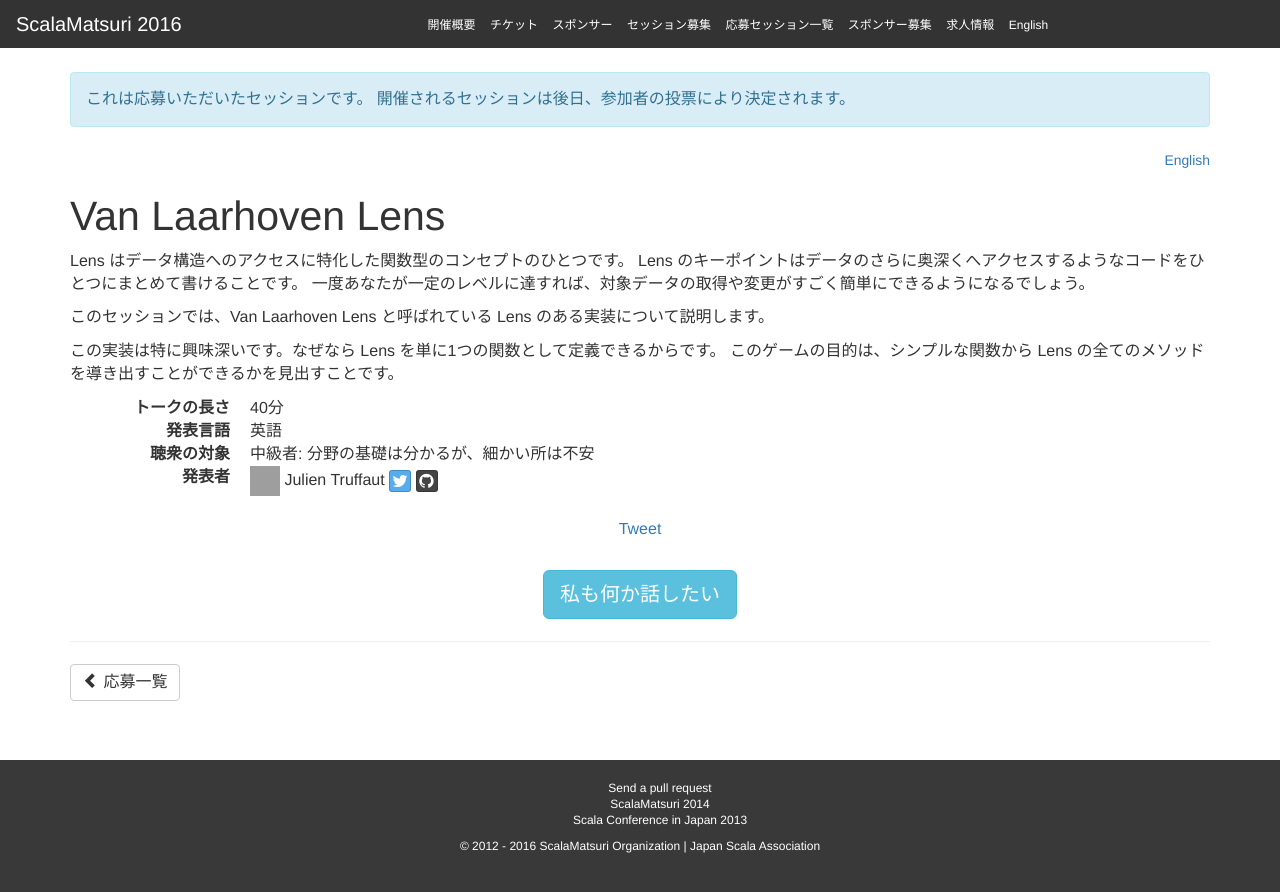
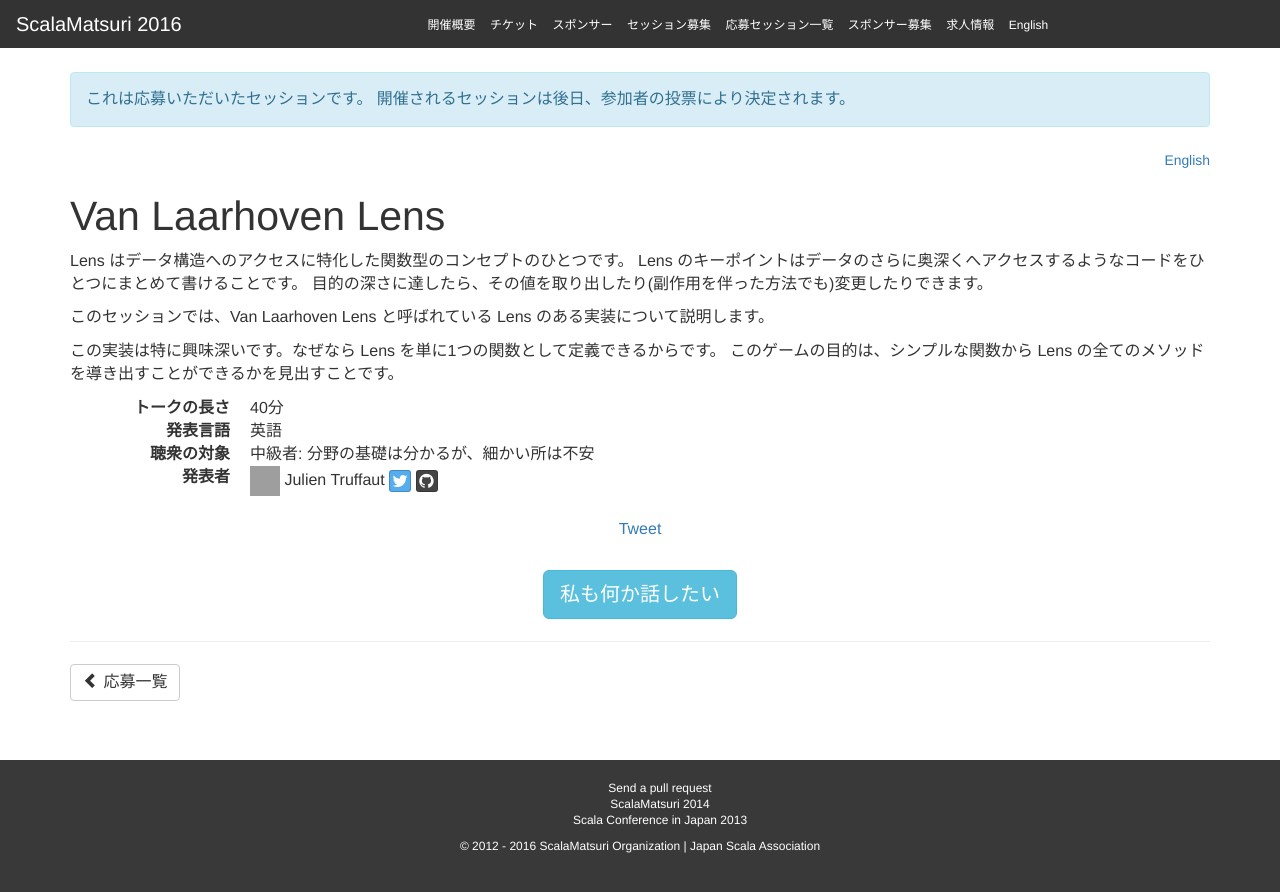
Before and after one commit to scalajp/2016.scalamatsuri.org, a Jekyll site: the page built from _candidates_ja/JulienTruffaut_1.html, in a window 1280 px wide. Shown: the top 892 px of the page. Built offline with Jekyll 4.4.1, drawn with Linux system fonts in a browser that asks for light colours; nearby versions of some CDN libraries; comment, search, counter and statistics services are not loaded; grey boxes are pictures that could not be loaded.

Commit message:
Updates JulienTruffaut_1.

```diff
--- a/_candidates_ja/JulienTruffaut_1.html
+++ b/_candidates_ja/JulienTruffaut_1.html
@@ -12,7 +12,7 @@ organization:
 <p>
 Lens はデータ構造へのアクセスに特化した関数型のコンセプトのひとつです。
 Lens のキーポイントはデータのさらに奥深くへアクセスするようなコードをひとつにまとめて書けることです。
-一度あなたが一定のレベルに達すれば、対象データの取得や変更がすごく簡単にできるようになるでしょう。
+目的の深さに達したら、その値を取り出したり(副作用を伴った方法でも)変更したりできます。
 </p>
 <p>
 このセッションでは、Van Laarhoven Lens と呼ばれている Lens のある実装について説明します。
```
